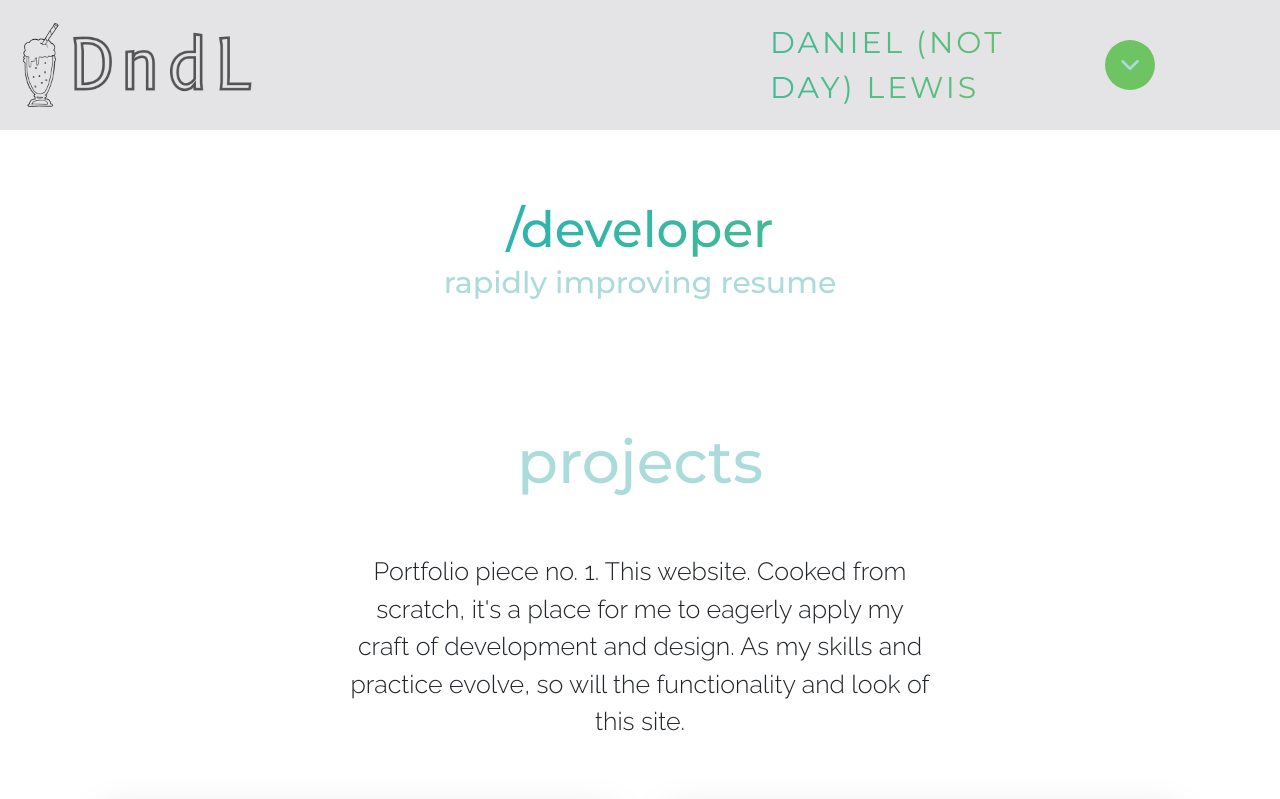
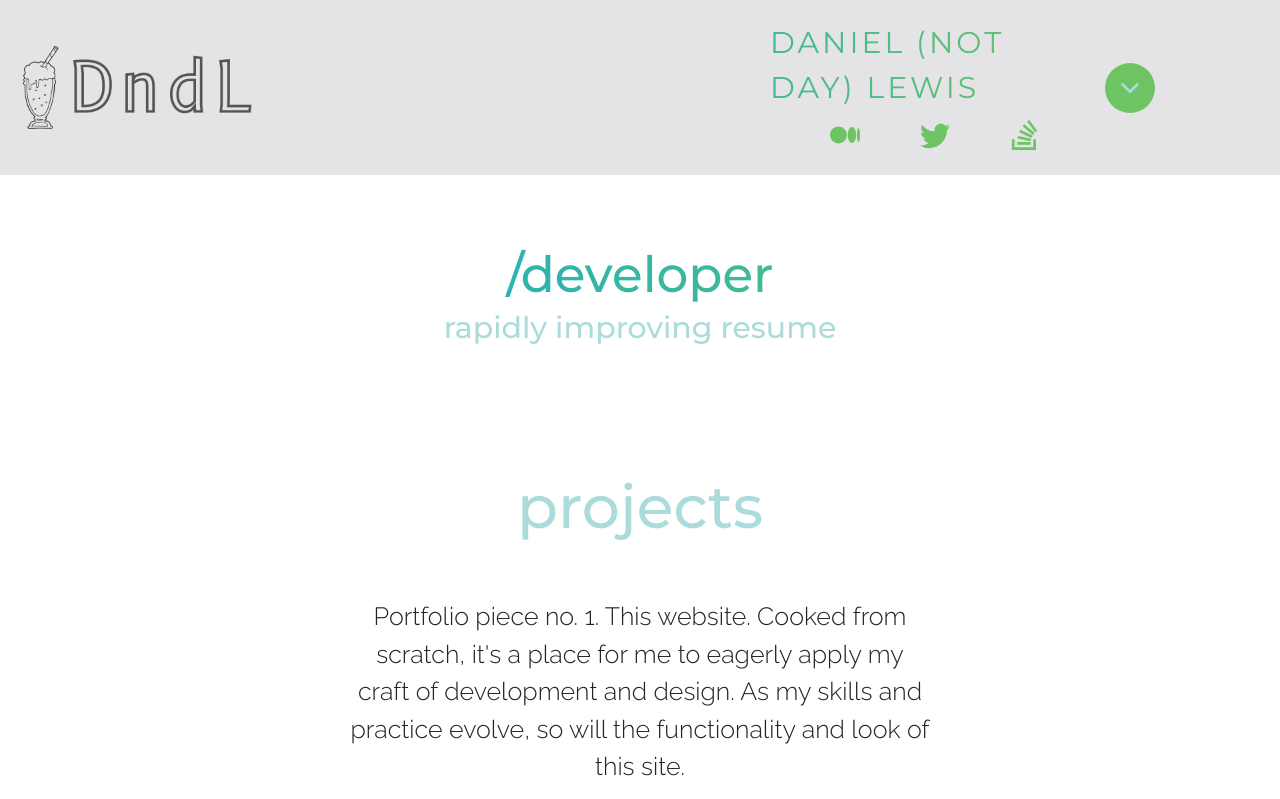
Before and after one commit to kondaguey/dndlme, a React (Create React App) app: page /developer in a window 1280 px wide. Shown: the top 799 px of the page. Built offline with nearby package versions, Linux system fonts and the light colour scheme.

Commit message:
this will crash

```diff
--- a/src/components/MenuBar.jsx
+++ b/src/components/MenuBar.jsx
@@ -2,7 +2,7 @@ import React from "react";
 import MenuBarItem from "./MenuBarItem";
 import DropdownMenu from "./DropdownMenu";
 import { FiChevronDown } from "react-icons/fi";
-// import { BsMedium, BsTwitter, BsStackOverflow } from "react-icons/bs";
+import { BsMedium, BsTwitter, BsStackOverflow } from "react-icons/bs";
 
 
 function MenuBar(props) {
@@ -14,14 +14,14 @@ function MenuBar(props) {
 
       <div className="menu-bar__header">Daniel (not Day) Lewis
 
-        {/* <div className="menu-bar__socials">
+        <div className="menu-bar__socials">
 
           <a href="https://medium.com/@daniel_notday_lewis" target="_blank"><BsMedium /></a>
           <a href="https://twitter.com/daniel_nd_lewis" target="_blank"><BsTwitter /></a>
           <a href="https://stackoverflow.com/users/17514943/daniel" target="_blank"><BsStackOverflow /></a>
 
 
-        </div> */}
+        </div>
 
       </div>
 
```
Also changed, not shown: 1 other file (tests, documents, lock files or other folders).
